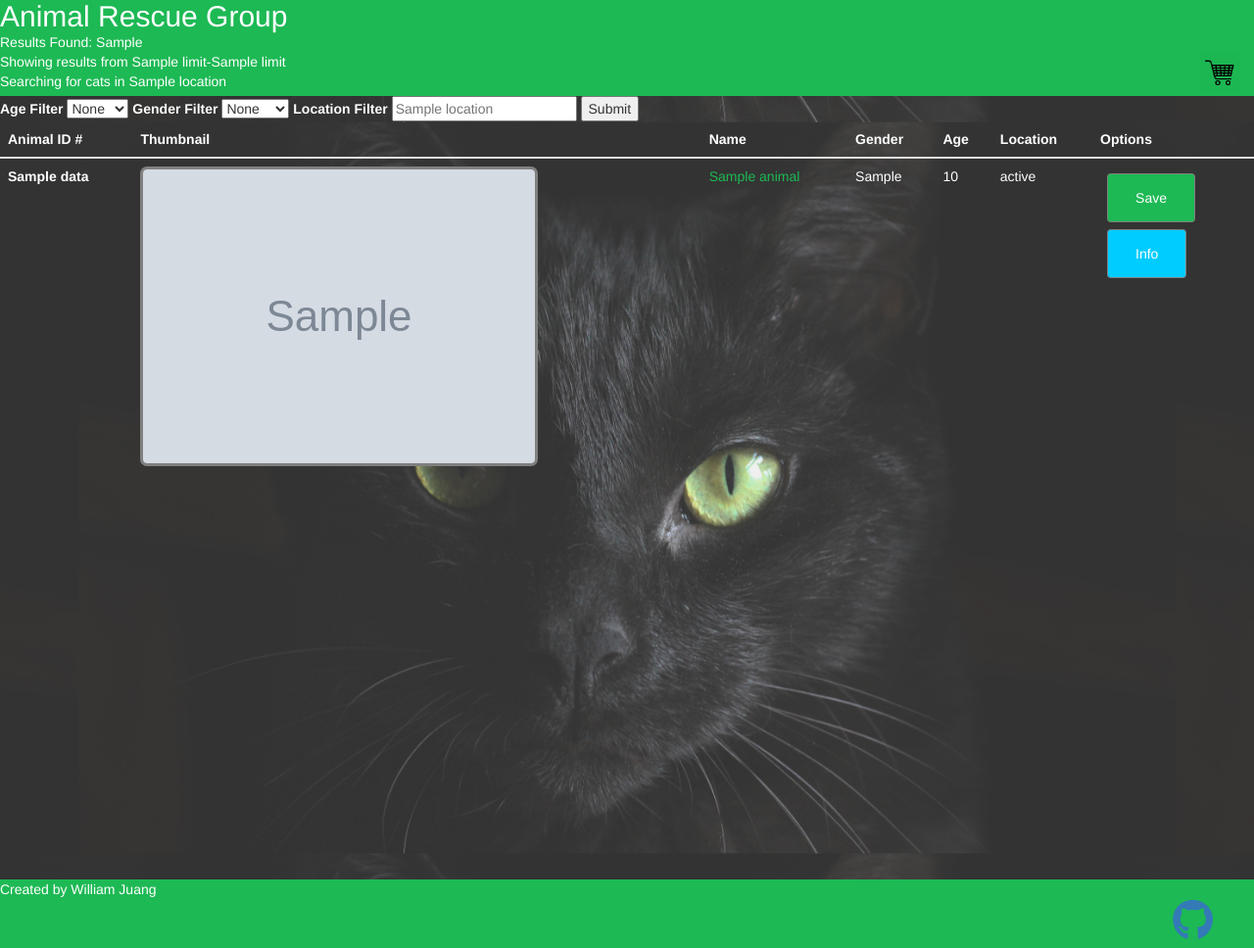
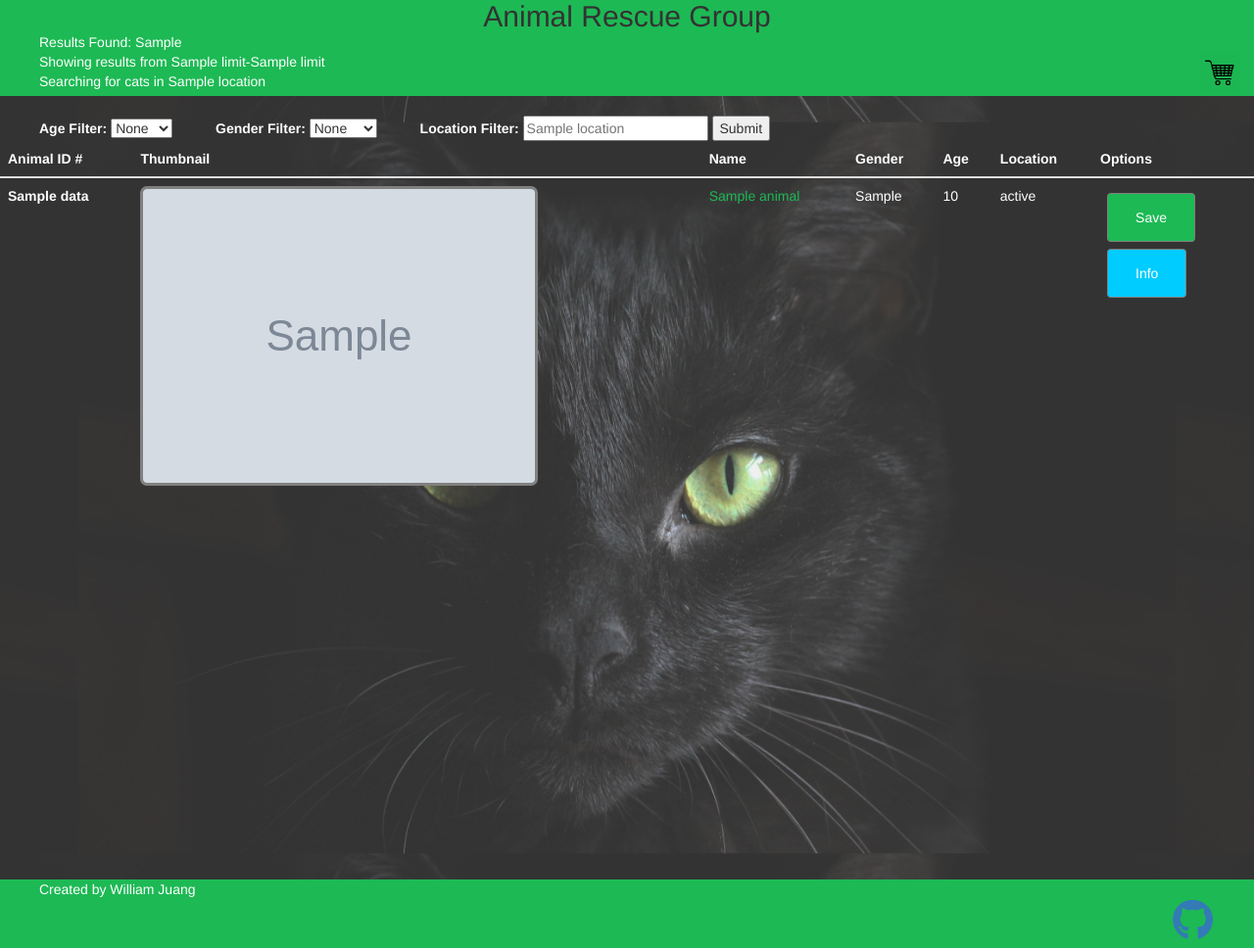
Before and after one commit to juangw/rescue-groups, a Python web app: template api_projects/templates/animals.html in a window 1280 px wide. Shown: the whole page at 98% size. Run offline with Jinja, Linux system fonts and the light colour scheme; the template is opened without the code that fills it: most values are stand-ins (such as "Sample title", 1, 10 or a date in 2020); grey boxes marked "Sample" are stand-in pictures; some libraries are stand-ins or nearby versions.

Commit message:
update styling

```diff
--- a/api_projects/static/css/animals.css
+++ b/api_projects/static/css/animals.css
@@ -6,7 +6,12 @@ html, body {
     height: 100%;
 }
 
-p, li, h2, td, th, label {
+h2 {
+	  color: black;
+	  text-align: center;
+}
+
+p, li, td, th, label {
 	  color: white !important;
 	  margin: 0 !important;
 }
@@ -78,6 +83,7 @@ a.next-previous:hover {
 }
 
 .btn {
+    color: white !important;
     border-color: grey !important;
     border-radius: 0.25em !important;
     padding: 1em 2em !important;
--- a/api_projects/templates/animals.html
+++ b/api_projects/templates/animals.html
@@ -25,23 +25,24 @@
     <header>
         <div class="header">
             <h2>Animal Rescue Group</h2>
-            <p>Results Found: {{ results.foundRows }}</p>
-            <p>Showing results from {{ limits[0] }}-{{ limits[1] }}
+            <p style="text-indent: 40px">Results Found: {{ results.foundRows }}</p>
+            <p style="text-indent: 40px">Showing results from {{ limits[0] }}-{{ limits[1] }}
             <a href="{{ url_for('animals_saved') }}">
                 <img src="{{ url_for('static', filename='imgs/shopping.png') }}" class="cart" alt="Cart">
             </a>
             </p>
             {% if location %}
-                <p>Searching for cats in {{ location }}</p>
+                <p style="text-indent: 40px">Searching for cats in {{ location }}</p>
             {% else %}
-                <p>Searching for cats in Ann Arbor, MI</p>
+                <p style="text-indent: 40px">Searching for cats in Ann Arbor, MI</p>
             {% endif %}
         </div>
     </header>
     <div class="wrapper">
         <div class="wrapper-bg"></div>
+        <br>
         <form action="{{ url_for('animals_page_filter', page=1|int) }}" method="POST">
-            <label>Age Filter</label>
+            <label style="text-indent: 40px">Age Filter:</label>
             <select name="age">
                  {% if age == "Baby" %}
                     <option value="None">None</option>
@@ -75,7 +76,7 @@
                     <option value="Senior">Senior</option>
                 {% endif %}
             </select>
-            <label>Gender Filter</label>
+            <label style="text-indent: 40px">Gender Filter:</label>
             <select name="gender">
                 {% if gender == "Male" %}
                     <option value="None">None</option>
@@ -91,7 +92,7 @@
                     <option value="Female">Female</option>
                 {% endif %}
             </select>
-            <label>Location Filter</label>
+            <label style="text-indent: 40px">Location Filter:</label>
             {% if location %}
                 <input name="location" type="text" placeholder="{{ location }}">
             {% else %}
@@ -175,7 +176,7 @@
 </body>
 <footer>
     <div class="footer">
-        <p>Created by William Juang</p>
+        <p style="text-indent: 40px">Created by William Juang</p>
         <a href="https://github.com/juangw/python-api-projects">
             <i class="fab fa-github"></i>
         </a>
--- a/api_projects/templates/saved.html
+++ b/api_projects/templates/saved.html
@@ -25,7 +25,7 @@
     <header>
         <div class="header">
             <h2>Saved Animals</h2>
-            <p>Animals Saved: {{ count }}</p>
+            <p style="text-indent: 40px">Animals Saved: {{ count }}</p>
             <a href="{{ url_for('animals_saved') }}">
                  <img src="{{ url_for('static', filename='imgs/shopping.png') }}" class="cart" alt="Cart">
             </a>
@@ -74,7 +74,7 @@
 </body>
 <footer>
     <div class="footer">
-        <p>Created by William Juang</p>
+        <p style="text-indent: 40px">Created by William Juang</p>
         <a href="https://github.com/juangw/python-api-projects">
             <i class="fab fa-github"></i>
         </a>
```
Also changed, not shown: api_projects/static/css/animal.css (+41 -3 lines), api_projects/templates/animal.html (+26 -5 lines). Lines whose indentation alone changed are shown as unchanged.
